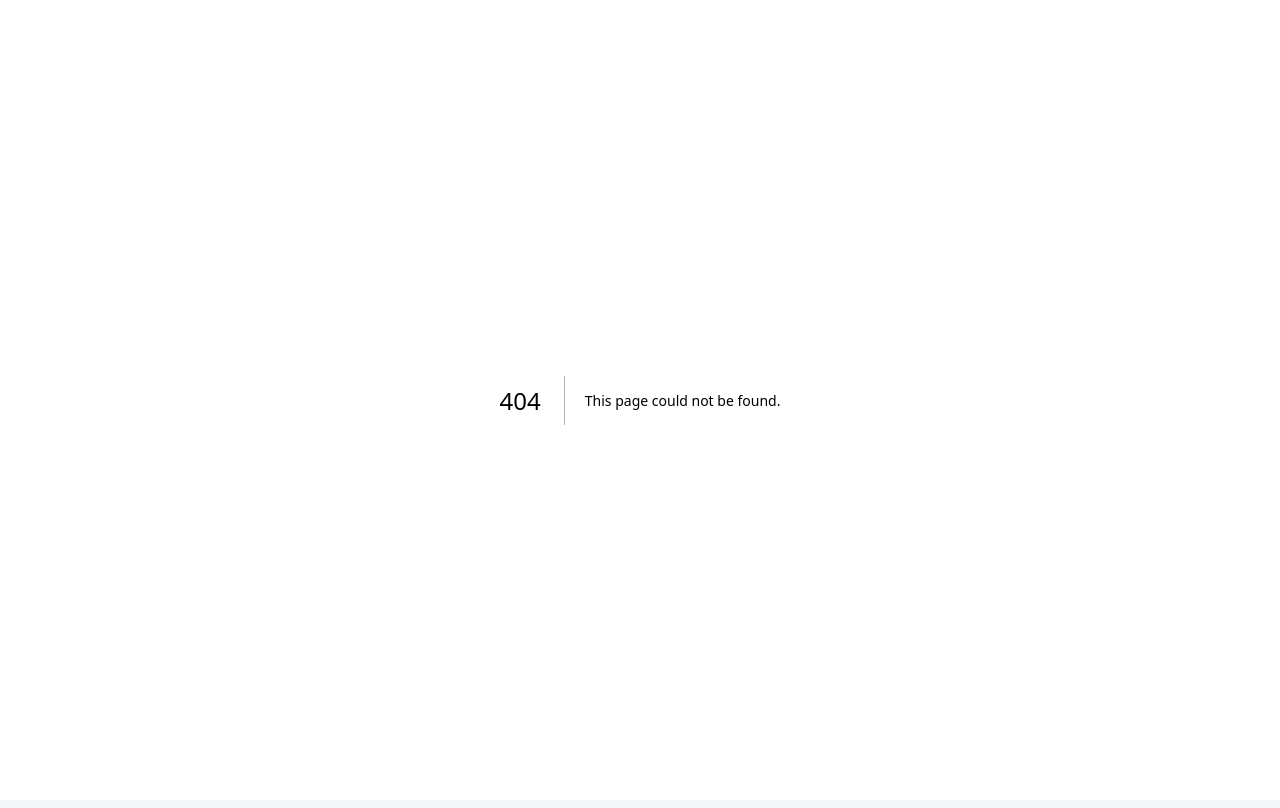
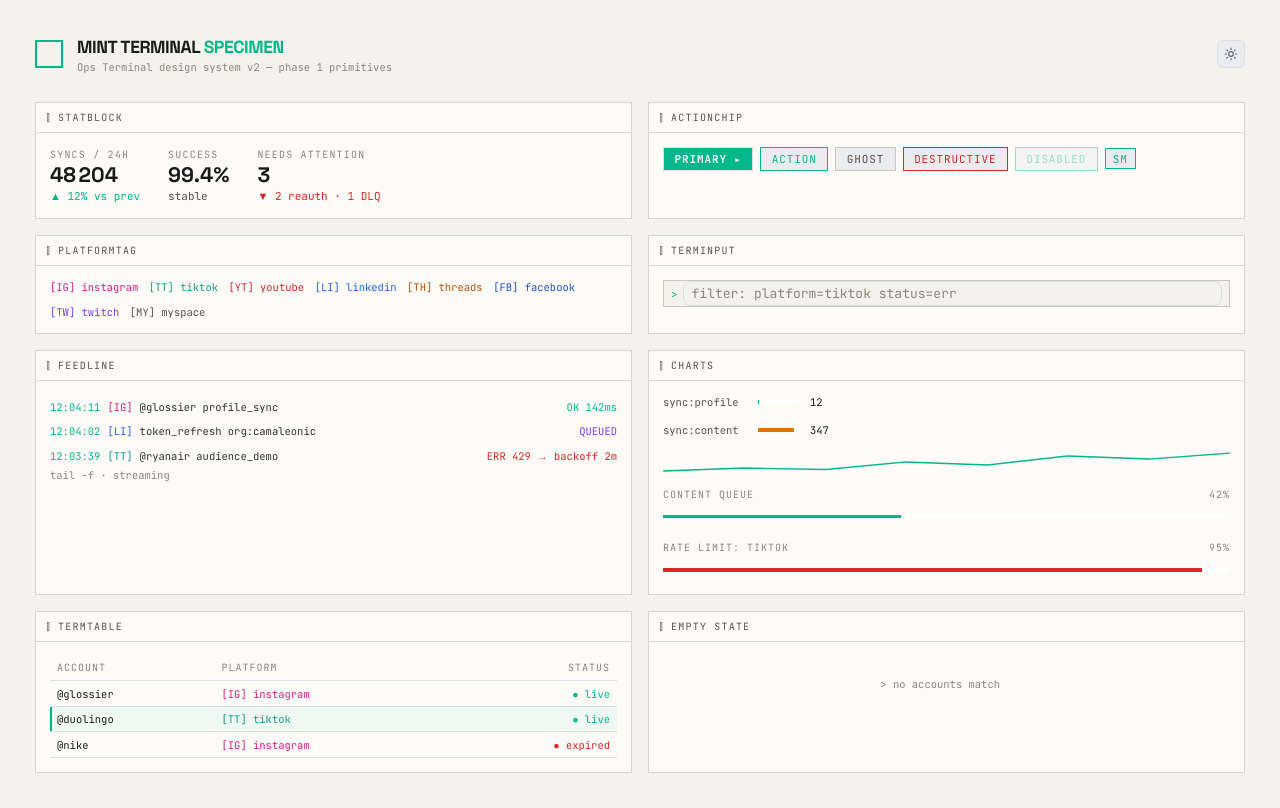
Before and after one commit to alexcriadog/get-rid-of-phyllo-plan, a Next.js app in the folder poc/web/: page /admin/term-specimen in a window 1280 px wide. Before the commit this address had no page. Built offline with nearby package versions, Linux system fonts and the light colour scheme.

Commit message:
feat(web): term-specimen styleguide page (phase 1 verification surface)

```diff
--- /dev/null
+++ b/poc/web/pages/admin/term-specimen.tsx
@@ -0,0 +1,155 @@
+import Head from 'next/head';
+import type { ReactNode } from 'react';
+import ThemeToggle from '@/components/ThemeToggle';
+import ActionChip from '@/components/term/ActionChip';
+import FeedLine from '@/components/term/FeedLine';
+import PlatformTag from '@/components/term/PlatformTag';
+import StatBlock from '@/components/term/StatBlock';
+import TermInput from '@/components/term/TermInput';
+import TermTable, { type TermColumn } from '@/components/term/TermTable';
+import { Gauge, MiniBar, Sparkline } from '@/components/term/charts';
+import { PLATFORM_TAGS } from '@/lib/term/platforms';
+
+interface SpecimenRow {
+  id: string;
+  account: string;
+  platform: string;
+  status: 'live' | 'expired';
+}
+
+const TABLE_ROWS: SpecimenRow[] = [
+  { id: '1', account: '@glossier', platform: 'instagram', status: 'live' },
+  { id: '2', account: '@duolingo', platform: 'tiktok', status: 'live' },
+  { id: '3', account: '@nike', platform: 'instagram', status: 'expired' },
+];
+
+const TABLE_COLUMNS: TermColumn<SpecimenRow>[] = [
+  { key: 'account', header: 'Account', render: (r) => r.account },
+  {
+    key: 'platform',
+    header: 'Platform',
+    render: (r) => <PlatformTag platform={r.platform} showLabel />,
+  },
+  {
+    key: 'status',
+    header: 'Status',
+    align: 'right',
+    render: (r) => (
+      <span className={r.status === 'live' ? 'text-term-mint' : 'text-term-danger'}>
+        ● {r.status}
+      </span>
+    ),
+  },
+];
+
+function Section({ title, children }: { title: string; children: ReactNode }) {
+  return (
+    <section aria-label={title} className="border border-term-line bg-term-surface">
+      <div className="border-b border-term-line px-3 py-2 text-[10px] font-medium uppercase tracking-[0.12em] text-term-muted">
+        ⫿ {title}
+      </div>
+      <div className="p-4">{children}</div>
+    </section>
+  );
+}
+
+export default function TermSpecimen() {
+  return (
+    <main className="min-h-screen bg-term-bg p-6 font-mono text-term-text lg:p-10">
+      <Head>
+        <title>Term Specimen — Camaleonic Connect</title>
+      </Head>
+
+      <header className="mb-8 flex items-center gap-4">
+        <span className="grid h-8 w-8 place-items-center border-2 border-term-mint" aria-hidden="true" />
+        <div>
+          <h1 className="font-display text-xl font-bold tracking-tight">
+            MINT TERMINAL <span className="text-term-mint">SPECIMEN</span>
+          </h1>
+          <p className="text-xs text-term-faint">Ops Terminal design system v2 — phase 1 primitives</p>
+        </div>
+        <div className="ml-auto">
+          <ThemeToggle />
+        </div>
+      </header>
+
+      <div className="grid gap-5 lg:grid-cols-2">
+        <Section title="StatBlock">
+          <div className="flex flex-wrap gap-8">
+            <StatBlock label="syncs / 24h" value={48204} delta={{ text: '12% vs prev', tone: 'up' }} />
+            <StatBlock label="success" value="99.4%" sub="stable" />
+            <StatBlock label="needs attention" value={3} delta={{ text: '2 reauth · 1 DLQ', tone: 'down' }} />
+          </div>
+        </Section>
+
+        <Section title="ActionChip">
+          <div className="flex flex-wrap items-center gap-2">
+            <ActionChip variant="primary">primary ▸</ActionChip>
+            <ActionChip>action</ActionChip>
+            <ActionChip variant="ghost">ghost</ActionChip>
+            <ActionChip variant="destructive">destructive</ActionChip>
+            <ActionChip disabled>disabled</ActionChip>
+            <ActionChip size="sm">sm</ActionChip>
+          </div>
+        </Section>
+
+        <Section title="PlatformTag">
+          <div className="flex flex-wrap gap-3 text-sm">
+            {Object.keys(PLATFORM_TAGS).map((p) => (
+              <PlatformTag key={p} platform={p} showLabel />
+            ))}
+            <PlatformTag platform="myspace" showLabel />
+          </div>
+        </Section>
+
+        <Section title="TermInput">
+          <TermInput placeholder="filter: platform=tiktok status=err" />
+        </Section>
+
+        <Section title="FeedLine">
+          <FeedLine time="12:04:11" platform="instagram" status={{ text: 'OK 142ms', tone: 'ok' }}>
+            @glossier profile_sync
+          </FeedLine>
+          <FeedLine time="12:04:02" platform="linkedin" status={{ text: 'QUEUED', tone: 'queued' }}>
+            token_refresh org:camaleonic
+          </FeedLine>
+          <FeedLine time="12:03:39" platform="tiktok" status={{ text: 'ERR 429 → backoff 2m', tone: 'danger' }}>
+            @ryanair audience_demo
+          </FeedLine>
+          <div className="text-xs text-term-faint">
+            tail -f · streaming<span className="animate-term-blink">▮</span>
+          </div>
+        </Section>
+
+        <Section title="Charts">
+          <div className="space-y-4">
+            <div className="flex items-center gap-3 text-xs">
+              <span className="w-24 text-term-muted">sync:profile</span>
+              <MiniBar value={12} max={400} label="sync:profile queue depth" /> <span>12</span>
+            </div>
+            <div className="flex items-center gap-3 text-xs">
+              <span className="w-24 text-term-muted">sync:content</span>
+              <MiniBar value={347} max={400} tone="warn" label="sync:content queue depth" /> <span>347</span>
+            </div>
+            <Sparkline points={[10, 14, 12, 22, 18, 30, 26, 34]} />
+            <Gauge value={0.42} label="content queue" />
+            <Gauge value={0.95} label="rate limit: tiktok" />
+          </div>
+        </Section>
+
+        <Section title="TermTable">
+          <TermTable columns={TABLE_COLUMNS} rows={TABLE_ROWS} rowKey={(r) => r.id} activeKey="2" />
+        </Section>
+
+        <Section title="Empty state">
+          <TermTable
+            columns={TABLE_COLUMNS}
+            rows={[]}
+            rowKey={(r: SpecimenRow) => r.id}
+            empty="no accounts match"
+          />
+        </Section>
+      </div>
+    </main>
+  );
+}
```
